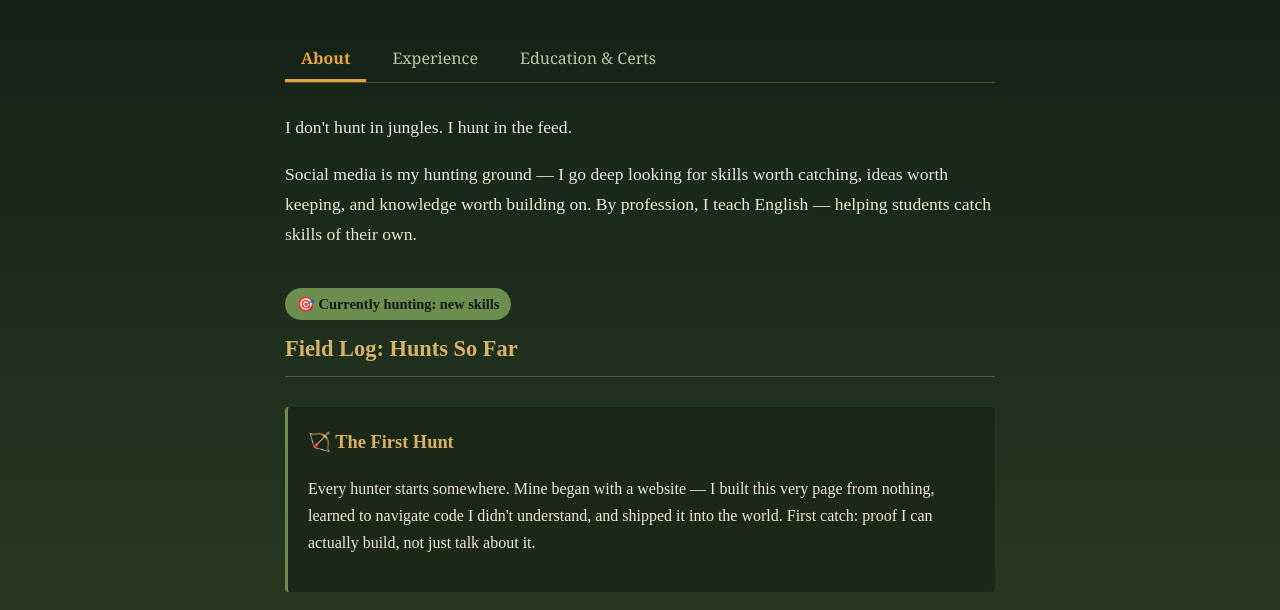
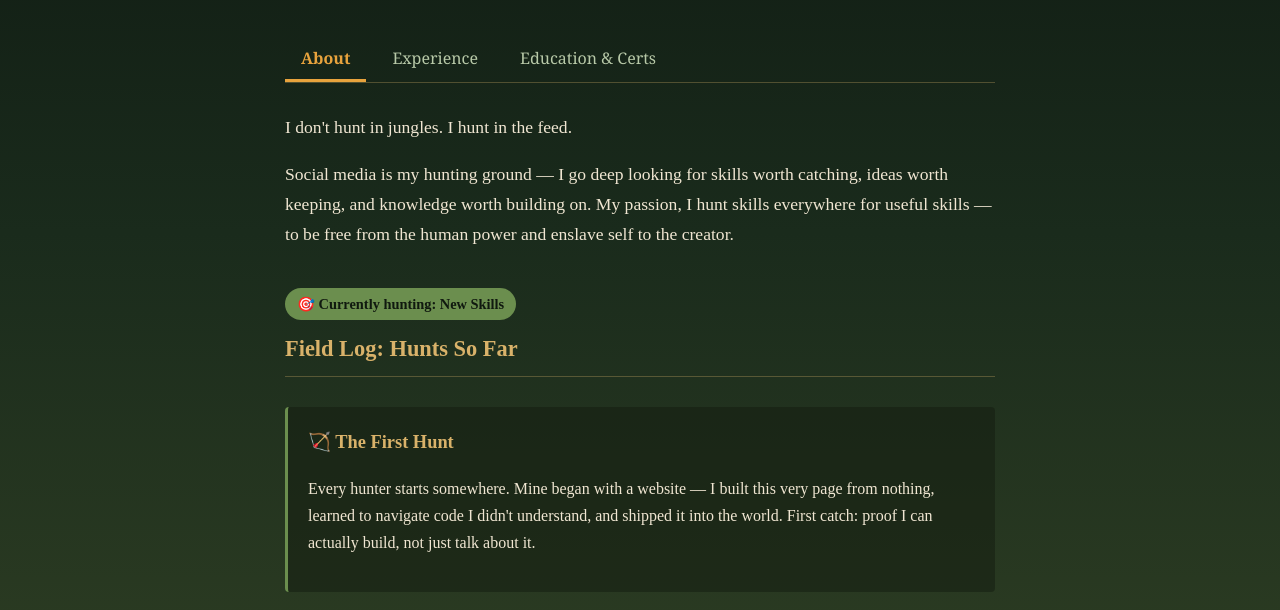
Before and after one commit to Amazing-Creator-Collab/Amazing-Creator-Collab.github.io, a plain HTML site: page index.html in a window 1280 px wide. Shown: the part 190-800 px from the top of the page. Drawn offline with Linux system fonts and the light colour scheme.

Commit message:
Revise bio and update tag capitalization
Updated the bio text and capitalization in the tag.

```diff
--- a/index.html
+++ b/index.html
@@ -161,10 +161,10 @@
   <div id="about" class="tab-content active">
     <div class="bio">
       <p>I don't hunt in jungles. I hunt in the feed.</p>
-      <p>Social media is my hunting ground — I go deep looking for skills worth catching, ideas worth keeping, and knowledge worth building on. By profession, I teach English — helping students catch skills of their own.</p>
+      <p>Social media is my hunting ground — I go deep looking for skills worth catching, ideas worth keeping, and knowledge worth building on. My passion, I hunt skills everywhere for useful skills  — to be free from the human power and enslave self to the creator.</p>
     </div>
 
-    <span class="tag">🎯 Currently hunting: new skills</span>
+    <span class="tag">🎯 Currently hunting: New Skills</span>
 
     <h2>Field Log: Hunts So Far</h2>
 
```
